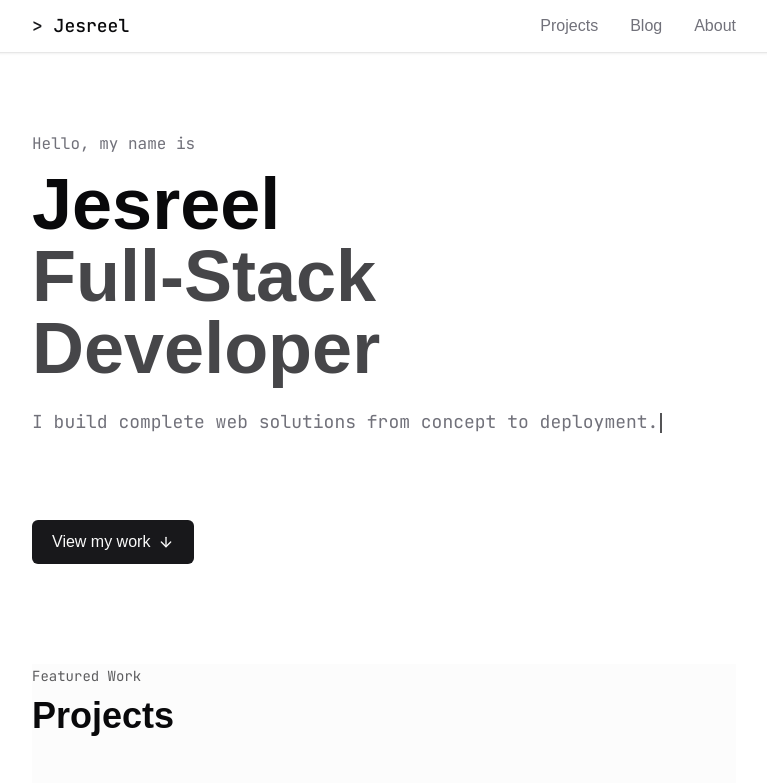
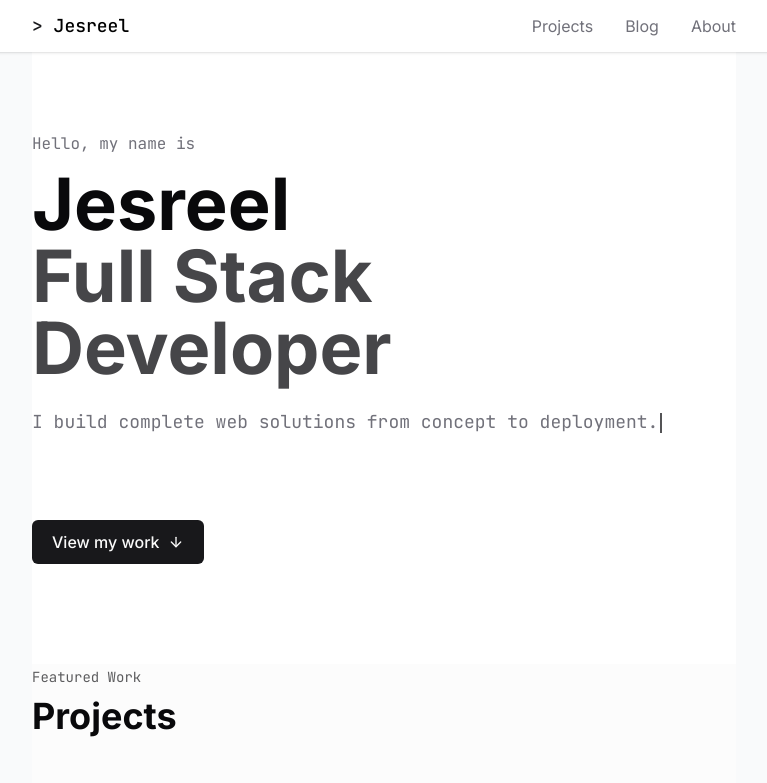
Before and after one commit to jesreel01/my-porfolio, a Next.js app: page / in a window 1280 px wide. Shown: the top 783 px of the page, without its empty margins (256-1023 px from the left). Built offline with nearby package versions, Linux system fonts and the light colour scheme.

Commit message:
style: update Hero component title and refine CSS imports
- Commented out unused font imports in globals.css
- Added smooth section transitions in globals.css
- Updated title in Hero component from "Full-Stack Developer" to "Full Stack Developer"

```diff
--- a/app/globals.css
+++ b/app/globals.css
@@ -1,4 +1,4 @@
-@import url('https://fonts.googleapis.com/css2?family=Inter:wght@300;400;500;600;700&family=JetBrains+Mono:wght@400;500;700&display=swap');
+/* @import url('https://fonts.googleapis.com/css2?family=Inter:wght@300;400;500;600;700&family=JetBrains+Mono:wght@400;500;700&display=swap'); */
 @import "tailwindcss";
 
 @layer base {
@@ -356,11 +356,16 @@
   }
 }
 
-body {
-  background: hsl(var(--background));
-  color: hsl(var(--foreground));
-  font-family: Arial, Helvetica, sans-serif;
+/* Hide default cursor when custom cursor is active */
+body.cursor-none {
+  cursor: none;
 }
+
+/* Smooth section transitions */
+section {
+  animation: page-transition 0.6s ease-out;
+}
+
 
 #root {
   max-width: 1280px;
--- a/app/layout.tsx
+++ b/app/layout.tsx
@@ -1,18 +1,23 @@
 import type { Metadata } from "next";
-import { Geist, Geist_Mono } from "next/font/google";
+import { Inter ,Geist, Geist_Mono, JetBrains_Mono } from "next/font/google";
 import "./globals.css";
 import Cursor from "@/components/Cusor";
 import Navigation from "@/components/Navigation";
 
-const geistSans = Geist({
-  variable: "--font-geist-sans",
-  subsets: ["latin"],
-});
+const inter = Inter({
+  subsets: ['latin'],
+  display: 'swap',
+  variable: '--font-sans',
+  weight: ['300', '400', '500', '600', '700'],
+})
 
-const geistMono = Geist_Mono({
-  variable: "--font-geist-mono",
-  subsets: ["latin"],
-});
+const jetbrainsMono = JetBrains_Mono({
+  subsets: ['latin'],
+  display: 'swap',
+  variable: '--font-mono',
+  weight: ['400', '500', '700'],
+})
+
 
 export const metadata: Metadata = {
   title: "Your Name - Portfolio",
@@ -27,7 +32,7 @@ export default function RootLayout({
   return (
     <html lang="en">
       <body
-        className={`${geistSans.variable} ${geistMono.variable} antialiased bg-gray-50`}
+        className={`${inter.variable}  ${jetbrainsMono.variable} antialiased bg-gray-50`}
       >
         <Cursor/>
         <Navigation/>
--- a/components/Hero.tsx
+++ b/components/Hero.tsx
@@ -34,7 +34,7 @@ const Hero: React.FC = () => {
             <span className="text-muted-foreground font-mono mb-3">Hello, my name is</span>
             <h1 className="text-5xl md:text-6xl lg:text-7xl font-bold mb-4">
               <span className="block ">Jesreel</span>
-              <span className="block text-primary/80">Full-Stack Developer</span>
+              <span className="block text-primary/80">Full Stack Developer</span>
             </h1>
 
             <div className="h-20 overflow-hidden font-mono text-lg text-muted-foreground mt-2 mb-8">
```
